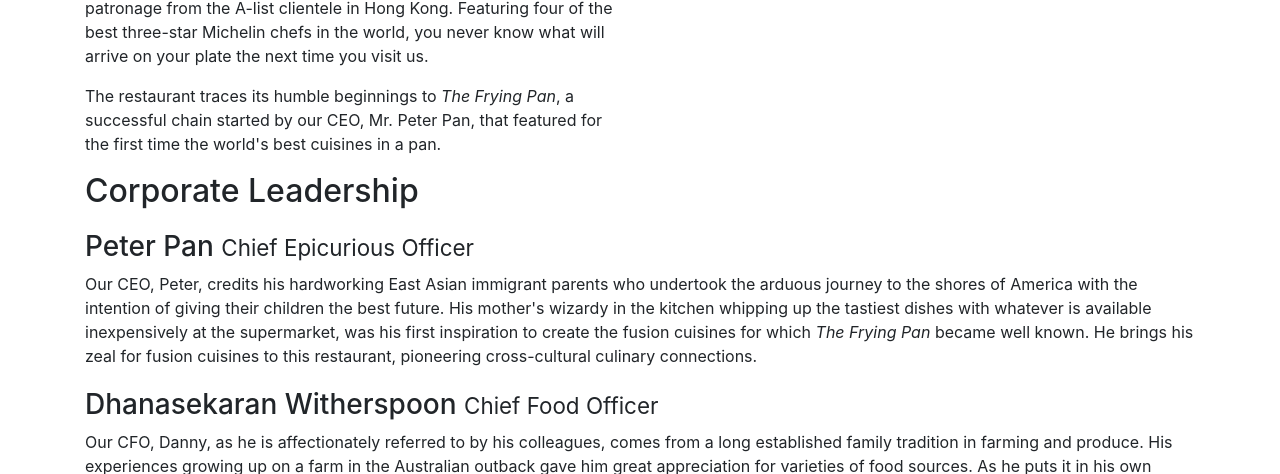
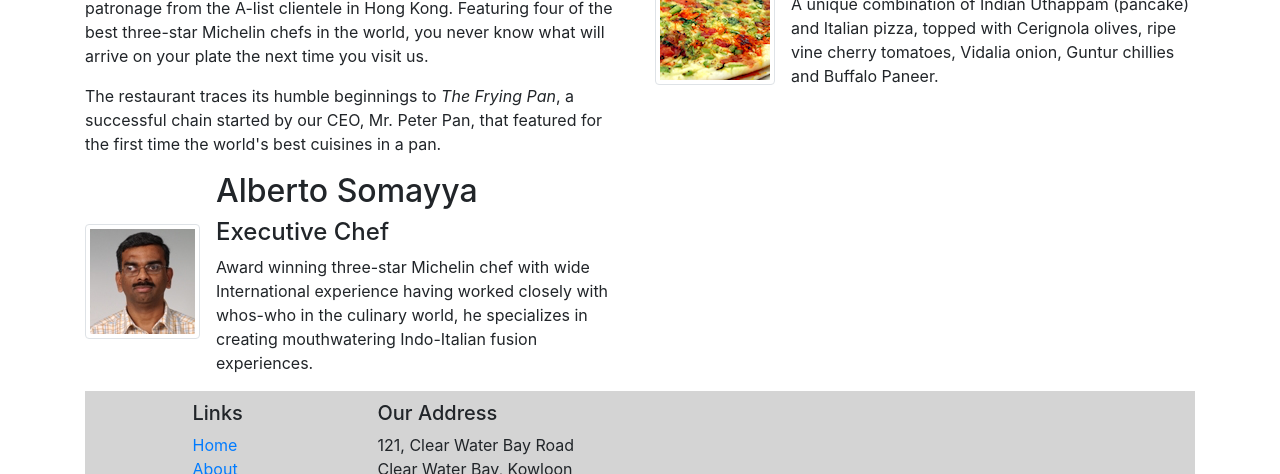
Before and after one commit to ChamodiDH/PizzaShop, a website: page index.html in a window 1280 px wide. Shown: the part 643-1117 px from the top of the page. Drawn offline with nearby package versions, Linux system fonts and the light colour scheme.

Commit message:
Images and media

```diff
--- a/index.html
+++ b/index.html
@@ -25,7 +25,8 @@
             <button class="navbar-toggler" type="button" data-toggle="collapse" data-target="#Navbar">
                 <span class="navbar-toggler-icon"></span>
             </button>
-            <a class="navbar-brand" href="#">Ristorante Con Fusion</a>
+            <a class="navbar-brand mr-auto" href="#"><img src="img/logo.png" height="30" width="41"></a>
+
             <div class="collapse navbar-collapse" id="Navbar">
                 <ul class="navbar-nav mr-auto"> <!--navbar-nav set the content horizontal and mr auto set the right margin to auto-->
                     <li class="nav-item active"><a class="nav-link" href="#"> <span class="fa fa-home fa-lg"></span> Home</a></li>
@@ -47,7 +48,9 @@
                     <h1>Ristorante con Fusion</h1>
                     <p>We take inspiration from the World's best cuisines, and create a unique fusion experience. Our lipsmacking creations will tickle your culinary senses!</p>
                 </div>
-                <div class="col-12 col-sm">
+                <div class="col-12 col-sm align-self-center">
+                    <img src="img/logo.png" class="img-fluid">
+                </div>
                 </div>
             </div>
         </div>
@@ -67,23 +70,39 @@
                 <p>Started in 2010, Ristorante con Fusion quickly established itself as a culinary icon par excellence in Hong Kong. With its unique brand of world fusion cuisine that can be found nowhere else, it enjoys patronage from the A-list clientele in Hong Kong.  Featuring four of the best three-star Michelin chefs in the world, you never know what will arrive on your plate the next time you visit us.</p>
                 <p>The restaurant traces its humble beginnings to <em>The Frying Pan</em>, a successful chain started by our CEO, Mr. Peter Pan, that featured for the first time the world's best cuisines in a pan.</p>
             </div>
-            <div>
+            <div  class="col-12 col-sm-6">
+                <div class="media">
+                    <img class="d-flex mr-3 img-thumbnail align-self-center"
+                            src="img/uthappizza.png" alt="Uthappizza">
+                    <div class="media-body">
+                        <h2 class="mt-0">Uthappizza</h2>
+                        <p class="d-none d-sm-block">A unique combination of Indian Uthappam (pancake) and
+                            Italian pizza, topped with Cerignola olives, ripe vine
+                            cherry tomatoes, Vidalia onion, Guntur chillies and
+                            Buffalo Paneer.</p>
+                    </div>
+                </div>
+
             </div>
         </div>
 
 
         <div class="row row-content align-items-center">
-            <div class = "col-12">
-                <h2>Corporate Leadership</h2>
-                <h3>Peter Pan <small>Chief Epicurious Officer</small></h3>
-                <p class = "d-none d-sm-block">Our CEO, Peter, credits his hardworking East Asian immigrant parents who undertook the arduous journey to the shores of America with the intention of giving their children the best future. His mother's wizardy in the kitchen whipping up the tastiest dishes with whatever is available inexpensively at the supermarket, was his first inspiration to create the fusion cuisines for which <em>The Frying Pan</em> became well known. He brings his zeal for fusion cuisines to this restaurant, pioneering cross-cultural culinary connections.</p>
-                <h3>Dhanasekaran Witherspoon <small>Chief Food Officer</small></h3>
-                <p class = "d-none d-sm-block">Our CFO, Danny, as he is affectionately referred to by his colleagues, comes from a long established family tradition in farming and produce. His experiences growing up on a farm in the Australian outback gave him great appreciation for varieties of food sources. As he puts it in his own words, <em>Everything that runs, wins, and everything that stays, pays!</em></p>
-                <h3>Agumbe Tang <small>Chief Taste Officer</small></h3>
-                <p class = "d-none d-sm-block">Blessed with the most discerning gustatory sense, Agumbe, our CTO, personally ensures that every dish that we serve meets his exacting tastes. Our chefs dread the tongue lashing that ensues if their dish does not meet his exacting standards. He lives by his motto, <em>You click only if you survive my lick.</em></p>
-                <h3>Alberto Somayya <small>Executive Chef</small></h3>
-                <p class = "d-none d-sm-block">Award winning three-star Michelin chef with wide International experience having worked closely with whos-who in the culinary world, he specializes in creating mouthwatering Indo-Italian fusion experiences. He says, <em>Put together the cuisines from the two craziest cultures, and you get a winning hit! Amma Mia!</em></p>
-            </div>
+            <div class = "col-12 col-sm-6">
+                <div class="media">
+                    <img class="d-flex mr-3 img-thumbnail align-self-center"
+                            src="img/alberto.png" alt="Alberto Somayya">
+                    <div class="media-body">
+                        <h2 class="mt-0">Alberto Somayya</h2>
+                        <h4>Executive Chef</h4>
+                        <p class="d-none d-sm-block">Award winning three-star Michelin chef with wide
+                            International experience having worked closely with
+                            whos-who in the culinary world, he specializes in
+                            creating mouthwatering Indo-Italian fusion experiences.
+                            </p>
+                    </div>
+                </div>
+
        </div>
 
     </div>
```
Also changed, not shown: aboutus.html (+4 -3 lines), contactus.html (+3 -2 lines), img/alberto.png (added), img/buffet.png (added), img/logo.png (added), img/uthappizza.png (added), 1 other file.
